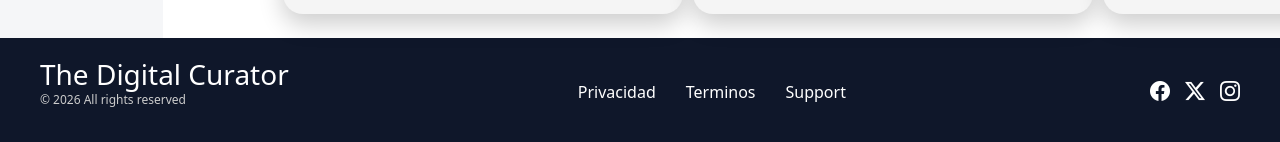
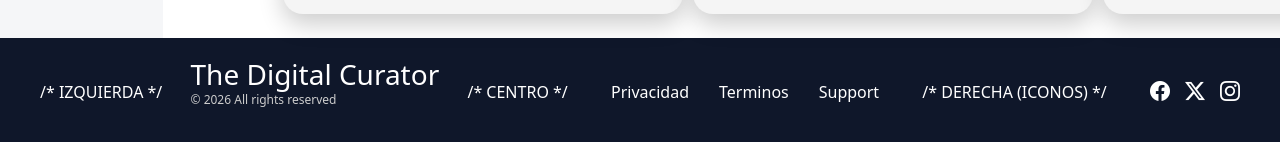
Before and after one commit to HaroldTFK19-08/Proyecto_1_React, a React (Vite) app in the folder hola-mundo/: page / in a window 1280 px wide. Shown: the part 1636-1778 px from the top of the page. Built offline with nearby package versions, Linux system fonts and the light colour scheme.

Commit message:
comentarios-css-final

```diff
--- a/hola-mundo/src/App.css
+++ b/hola-mundo/src/App.css
@@ -215,7 +215,7 @@ nav .lista{
 
 /* Título de la segunda sección */
 .segunda-seccion h1{
-  font-size: 70px; /* muy grande → jerarquía visual */
+  font-size: 70px; /* tamaño de la letra del titulo de la segunda seccion */
   color: #313179; /* color coherente con el diseño */
   text-align: left; /* alineado a la izquierda */
 }
@@ -224,7 +224,7 @@ nav .lista{
 .tarjetas{
   display: flex; /* pone las tarjetas en fila */
   justify-content: space-between; /* reparte espacio entre ellas */
-  gap: 10px; /* separación */
+  gap: 10px; /* separación de las tarjetas */
 }
 
 /* Tarjeta de noticia */
--- a/hola-mundo/src/pages/Footer.jsx
+++ b/hola-mundo/src/pages/Footer.jsx
@@ -2,18 +2,18 @@ function Footer() {
     return (
         <footer className="footer">
             <div className="footer-contenido">
-                {/* IZQUIERDA */}
+                /* IZQUIERDA */
                 <div className="footer-logo">
                 <h3>The Digital Curator</h3>
                 <p>© 2026 All rights reserved</p>
                 </div>
-                {/* CENTRO */}
+                /* CENTRO */
                 <div className="footer-links">
                 <span>Privacidad</span>
                 <span>Terminos</span>
                 <span>Support</span>
                 </div>
-                {/* DERECHA (ICONOS) */}
+                /* DERECHA (ICONOS) */
                 <div className="footer-icons">
                 <i className="bi bi-facebook"></i>
                 <i className="bi bi-twitter-x"></i>
```
